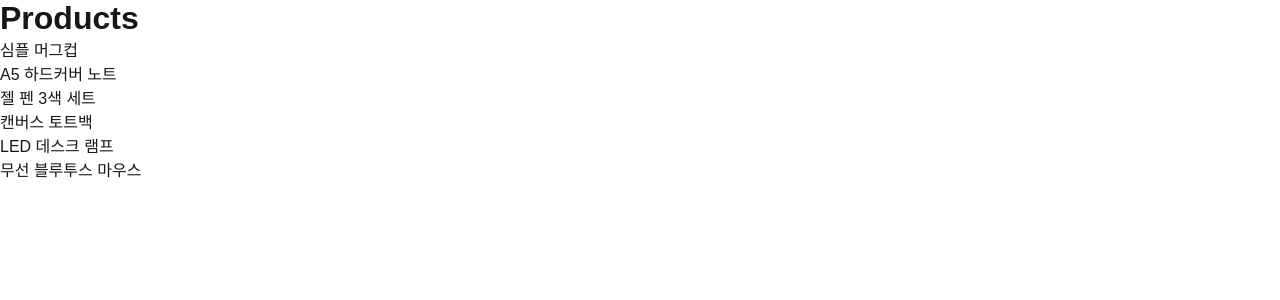
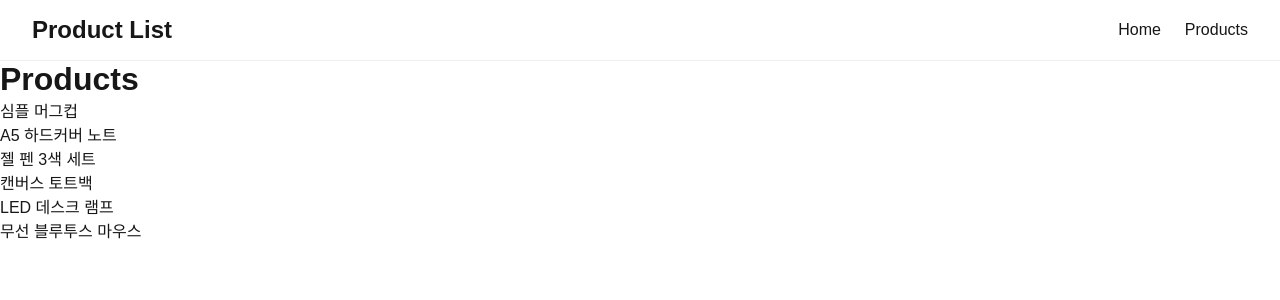
Before and after one commit to LimFull/product-list, a Next.js app: page /products in a window 1280 px wide. Shown: the top 300 px of the page. Built offline with nearby package versions, Linux system fonts and the light colour scheme.

Commit message:
feat: Add Header

```diff
--- a/src/app/layout.tsx
+++ b/src/app/layout.tsx
@@ -1,6 +1,7 @@
 import type { Metadata } from "next";
 import { Geist, Geist_Mono } from "next/font/google";
 import "./globals.css";
+import Header from "@/components/modules/Header";
 
 const geistSans = Geist({
   variable: "--font-geist-sans",
@@ -25,6 +26,7 @@ export default function RootLayout({
   return (
     <html lang="en">
       <body className={`${geistSans.variable} ${geistMono.variable}`}>
+        <Header />
         {children}
       </body>
     </html>
--- /dev/null
+++ b/src/components/modules/Header.tsx
@@ -0,0 +1,34 @@
+import Link from "next/link";
+import React from "react";
+
+const Header = () => {
+  return (
+    <header style={{
+      display: "flex",
+      alignItems: "center",
+      justifyContent: "space-between",
+      padding: "1rem 2rem",
+      borderBottom: "1px solid #eee",
+      background: "#fff",
+      position: "sticky",
+      top: 0,
+      zIndex: 1000,
+    }}>
+      <div style={{ fontWeight: "bold", fontSize: "1.5rem" }}>
+        <Link href="/">Product List</Link>
+      </div>
+      <nav>
+        <ul style={{ display: "flex", gap: "1.5rem", listStyle: "none", margin: 0, padding: 0 }}>
+          <li>
+            <Link href="/">Home</Link>
+          </li>
+          <li>
+            <Link href="/products">Products</Link>
+          </li>
+        </ul>
+      </nav>
+    </header>
+  );
+};
+
+export default Header;
```
